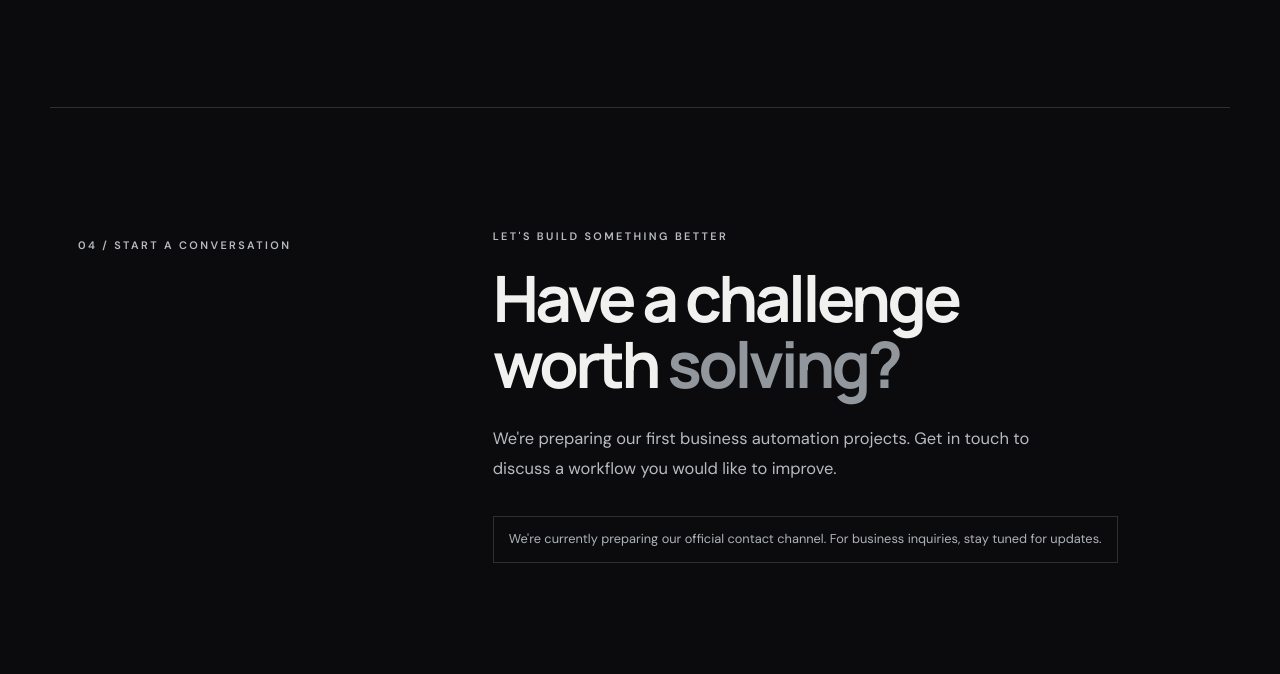
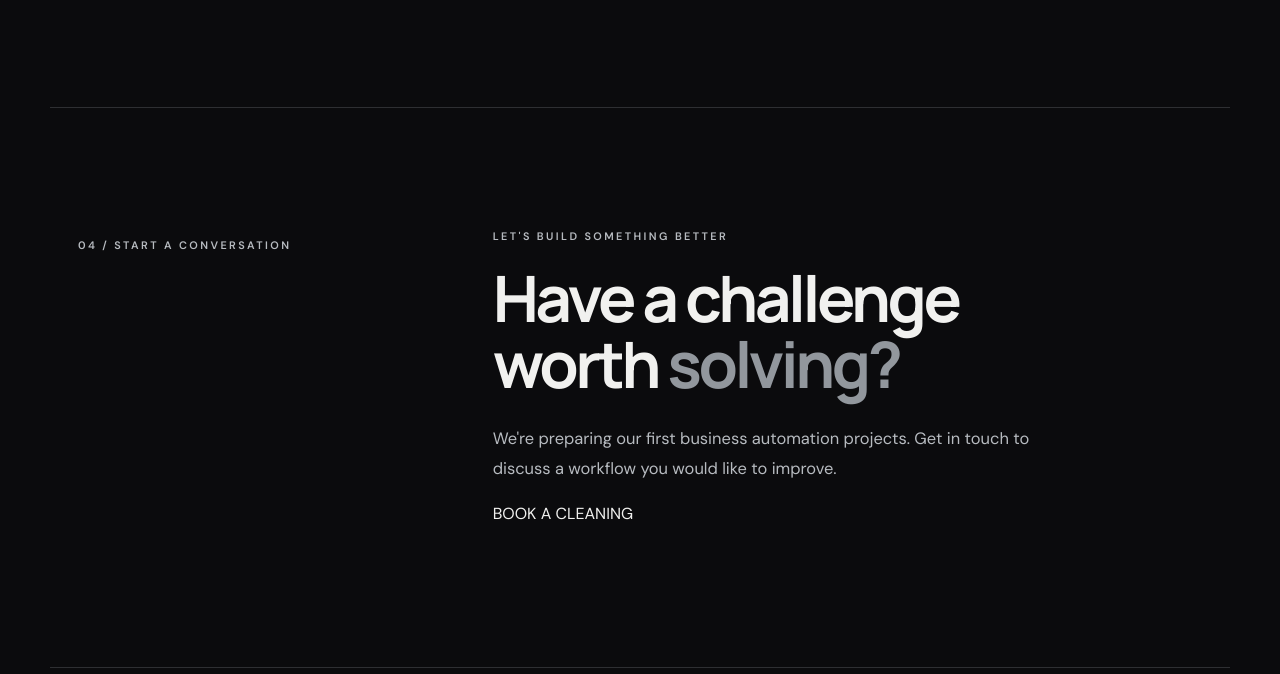
Before and after one commit to washingtonjavon30-coder/sylvarq, a plain HTML site: page index.html in a window 1280 px wide. Shown: the part 3431-4105 px from the top of the page. Drawn offline with Linux system fonts and the light colour scheme.

Commit message:
Update index.html

```diff
--- a/index.html
+++ b/index.html
@@ -107,8 +107,11 @@
         <p class="overline">LET'S BUILD SOMETHING BETTER</p>
         <h2>Have a challenge<br>worth <em>solving?</em></h2>
         <p class="body-copy">We're preparing our first business automation projects. Get in touch to discuss a workflow you would like to improve.</p>
-        <p class="contact-placeholder">We're currently preparing our official contact channel. For business inquiries, stay tuned for updates.</p>
-      </div>
+          <a href="https://docs.google.com/forms/d/e/1FAIpQLSdKhs0DFrzqBqQ9-wiITyBXJw8pehRm6-1cvGb8Z4hlpFHA3Q/viewform?usp=dialog" target="_blank" rel="noopener noreferrer">
+    BOOK A CLEANING
+</a>
+
+
     </section>
   </main>
 
```
